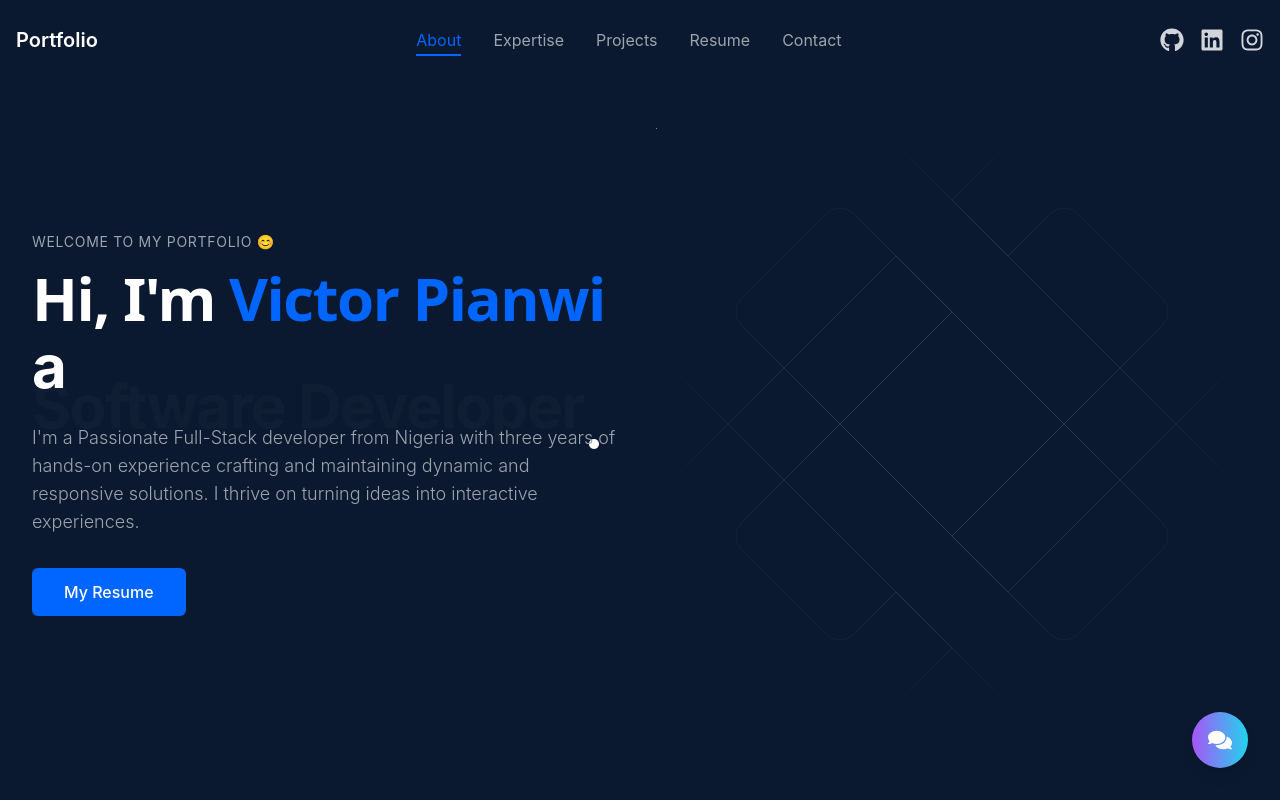
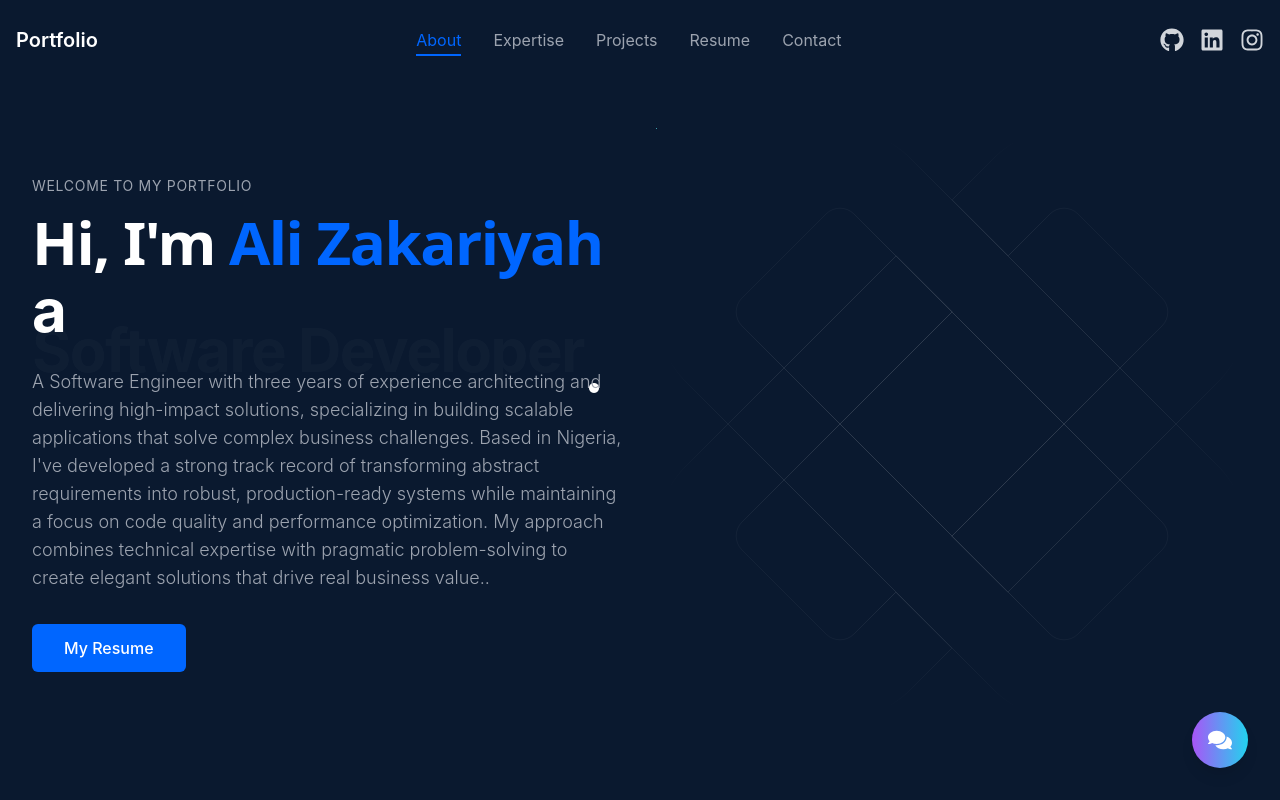
Before and after one commit to alibaba0010/My-Portfolio, a React (Vite) app: page / in a window 1280 px wide. Shown: the top 800 px of the page. Built offline with nearby package versions, Linux system fonts and the light colour scheme.

Commit message:
major modification to hero and languages components

```diff
--- a/src/App.jsx
+++ b/src/App.jsx
@@ -1,7 +1,7 @@
 import Navbar from "./components/Navbar";
 import Hero from "./components/Hero";
 import Projects from "./components/Projects";
-import About from "./components/About";
+import Languages from "./components/Languages";
 import Expertise from "./components/Expertise";
 import Resume from "./components/Resume";
 import Contact from "./components/Contact";
@@ -14,7 +14,7 @@ function App() {
       <Navbar />
       <main className="container mx-auto px-4 py-16 relative">
         <Hero />
-        <About />
+        <Languages />
         <Expertise />
         <Projects />
         <Resume />
--- a/src/components/Hero.jsx
+++ b/src/components/Hero.jsx
@@ -6,7 +6,13 @@ import BackgroundAnimation from "./BgAnimation";
 
 function Hero() {
   const [roleIndex, setRoleIndex] = useState(0);
-  const roles = ["Technical Writer", "Software Developer", "DevOps Engineer"];
+  const roles = [
+    "Backend Engineer",
+    "Software Developer",
+    "Full Stack Developer",
+    "Web3 Developer",
+    "DevOps Engineer",
+  ];
 
   useEffect(() => {
     const interval = setInterval(() => {
@@ -39,7 +45,7 @@ function Hero() {
               animate={{ opacity: 1, y: 0 }}
               transition={{ duration: 0.5 }}
             >
-              Welcome to my portfolio 😊
+              Welcome to my portfolio
             </motion.p>
             <motion.h1
               className="text-5xl md:text-6xl font-bold mb-4 tracking-tight"
@@ -52,7 +58,7 @@ function Hero() {
                 whileHover={{ scale: 1.02 }}
                 transition={{ type: "spring", stiffness: 200 }}
               >
-                Hi, I'm <span className="text-[#0066ff]">Victor Pianwi</span>
+                Hi, I'm <span className="text-[#0066ff]">Ali Zakariyah</span>
               </motion.span>
               <motion.span className="block text-white mt-2 h-[1.2em]">
                 a{" "}
@@ -77,10 +83,15 @@ function Hero() {
               animate={{ opacity: 1, y: 0 }}
               transition={{ duration: 0.5, delay: 0.4 }}
             >
-              I'm a Passionate Full-Stack developer from Nigeria with three
-              years of hands-on experience crafting and maintaining dynamic and
-              responsive solutions. I thrive on turning ideas into interactive
-              experiences.
+              A Software Engineer with three years of experience
+              architecting and delivering high-impact solutions, specializing in
+              building scalable applications that solve complex business
+              challenges. Based in Nigeria, I've developed a strong track record
+              of transforming abstract requirements into robust,
+              production-ready systems while maintaining a focus on code quality
+              and performance optimization. My approach combines technical
+              expertise with pragmatic problem-solving to create elegant
+              solutions that drive real business value..
             </motion.p>
             <motion.button
               onClick={scrollToAbout}
--- a/src/components/About.jsx
+++ b/src/components/Languages.jsx
@@ -15,7 +15,7 @@ import {
   SiMongodb,
 } from "react-icons/si";
 
-function About() {
+function Languages() {
   const technologies = [
     { icon: SiHtml5, name: "HTML", color: "#E44D26" },
     { icon: SiCss3, name: "CSS", color: "#1572B6" },
@@ -108,4 +108,4 @@ function About() {
   );
 }
 
-export default About;
+export default Languages;
--- a/src/components/Navbar.jsx
+++ b/src/components/Navbar.jsx
@@ -1,7 +1,7 @@
 "use client";
 
 import { useState, useEffect } from "react";
-import { motion, AnimatePresence } from "framer-motion";
+import { motion } from "framer-motion";
 import { FaGithub, FaLinkedin, FaInstagram } from "react-icons/fa";
 import { useActiveSection } from "../hooks/useActiveSection";
 
```
